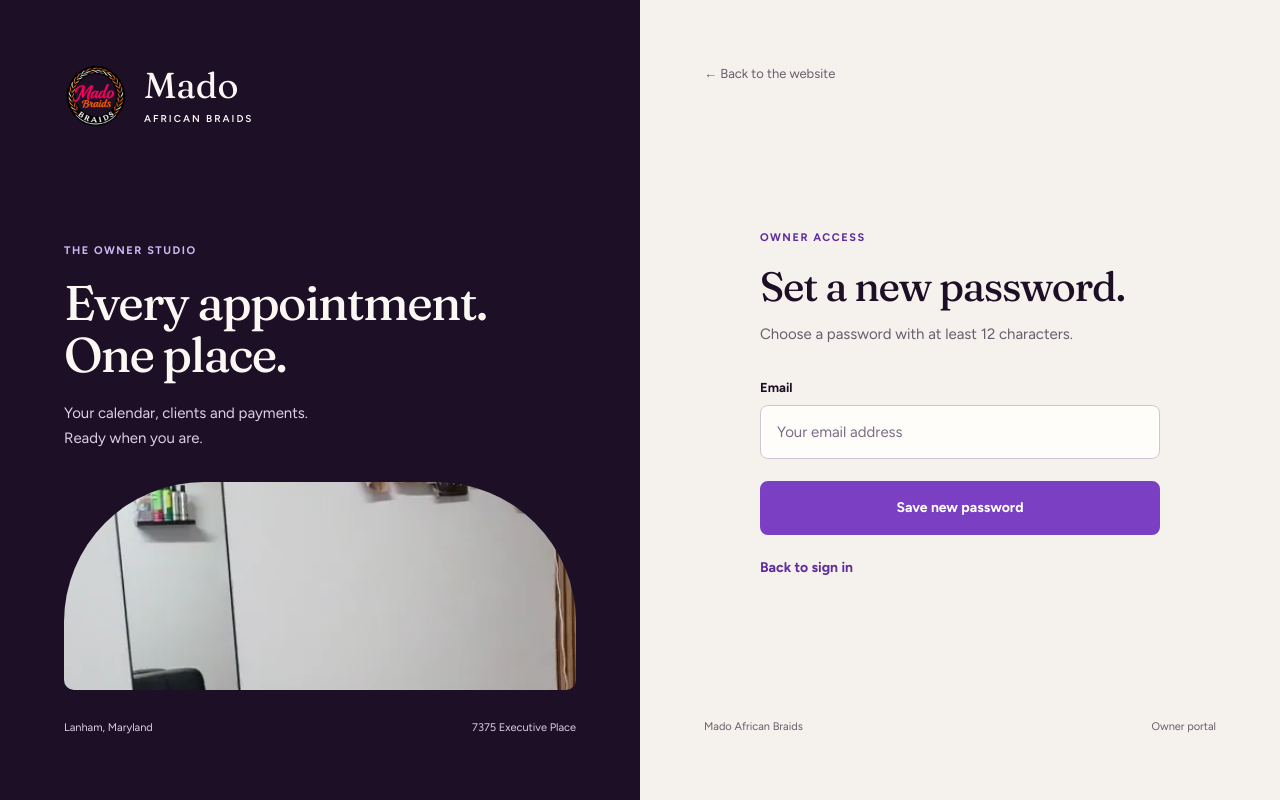
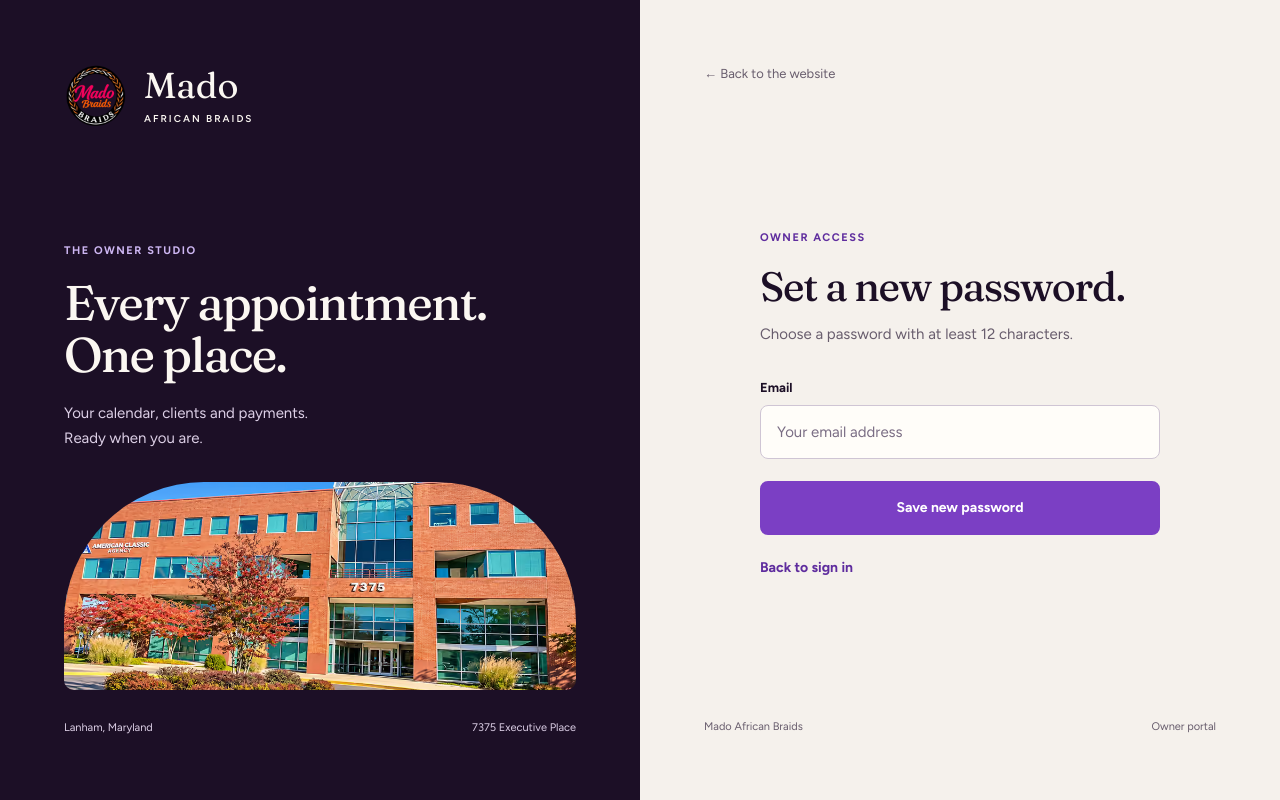
Before and after one commit to bhoyee/mado-braidz, a Node project: template src/views/admin/auth.njk in a window 1280 px wide. Run offline with Node 20 templates, Linux system fonts and the light colour scheme; the template is opened without the code that fills it, so the values that code supplies are empty; style sheets or scripts are compiled from the project's sources; some libraries are stand-ins or nearby versions.

Commit message:
style: use salon entrance photo on owner login

```diff
--- a/src/views/admin/auth.njk
+++ b/src/views/admin/auth.njk
@@ -3,7 +3,7 @@
 <aside class="owner-entry-brand" aria-label="Mado African Braids owner studio">
 <a class="owner-entry-wordmark" href="/"><img src="/img/logo.webp" alt="Mado logo" width="64" height="64"><span>Mado<small>African Braids</small></span></a>
 <div class="owner-entry-story"><p class="eyebrow">The owner studio</p><h2>Every appointment.<br>One place.</h2><p>Your calendar, clients and payments.<br>Ready when you are.</p></div>
-<div class="owner-entry-photo"><img src="/media/studio-space.webp" alt="Inside the Mado African Braids salon" width="800" height="600"></div>
+<div class="owner-entry-photo"><picture><source type="image/avif" srcset="/img/studio/office-entrance-480.avif 480w, /img/studio/office-entrance-960.avif 960w, /img/studio/office-entrance-1600.avif 1600w" sizes="(min-width: 761px) 42vw, 100vw"><img src="/img/studio/office-entrance-960.webp" srcset="/img/studio/office-entrance-480.webp 480w, /img/studio/office-entrance-960.webp 960w, /img/studio/office-entrance-1600.webp 1600w" sizes="(min-width: 761px) 42vw, 100vw" alt="Entrance to the salon building at 7375 Executive Place" width="1600" height="900"></picture></div>
 <p class="owner-entry-location">Lanham, Maryland <span>7375 Executive Place</span></p>
 </aside>
 <section class="owner-auth owner-entry-form">
```
